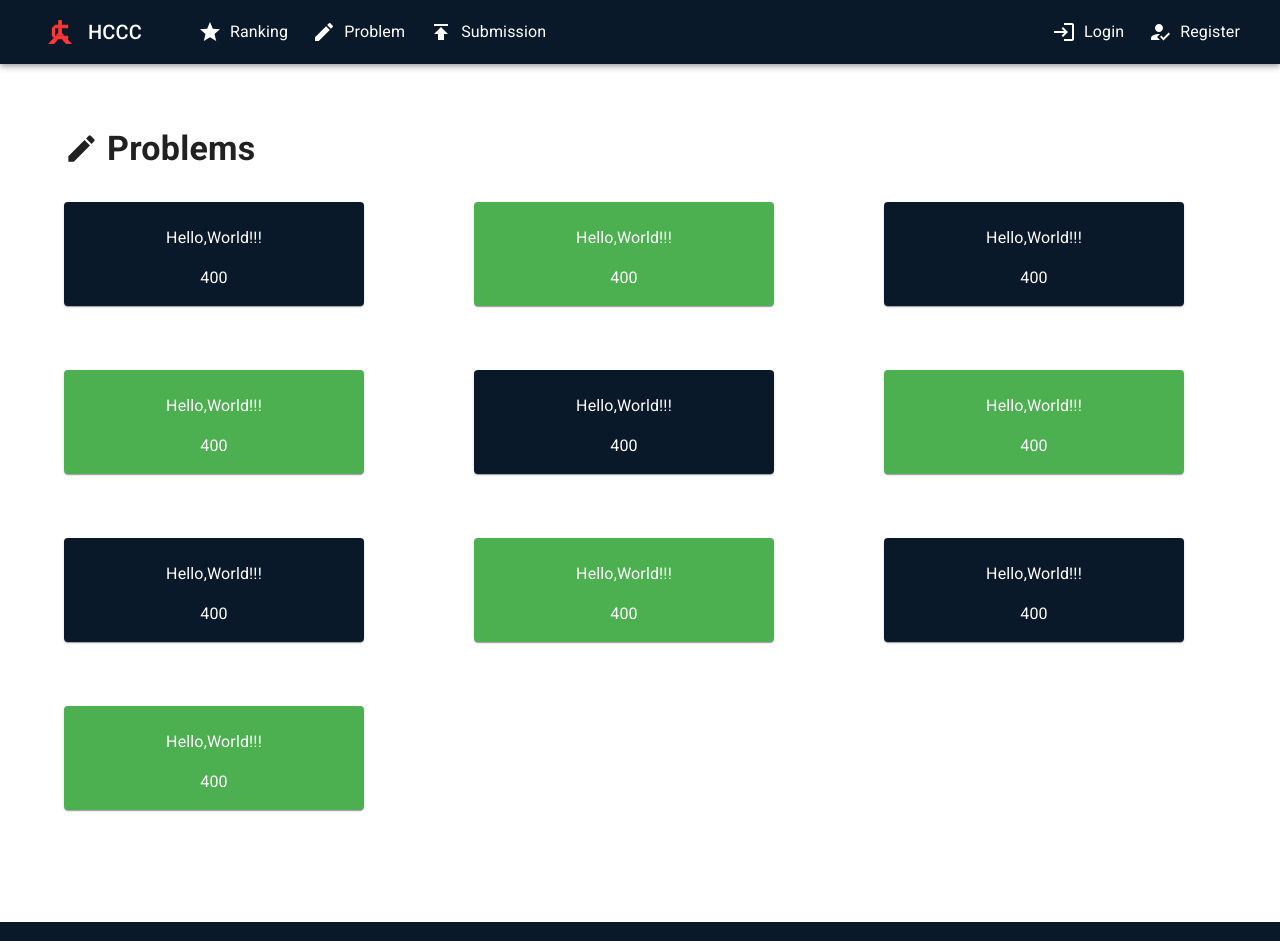
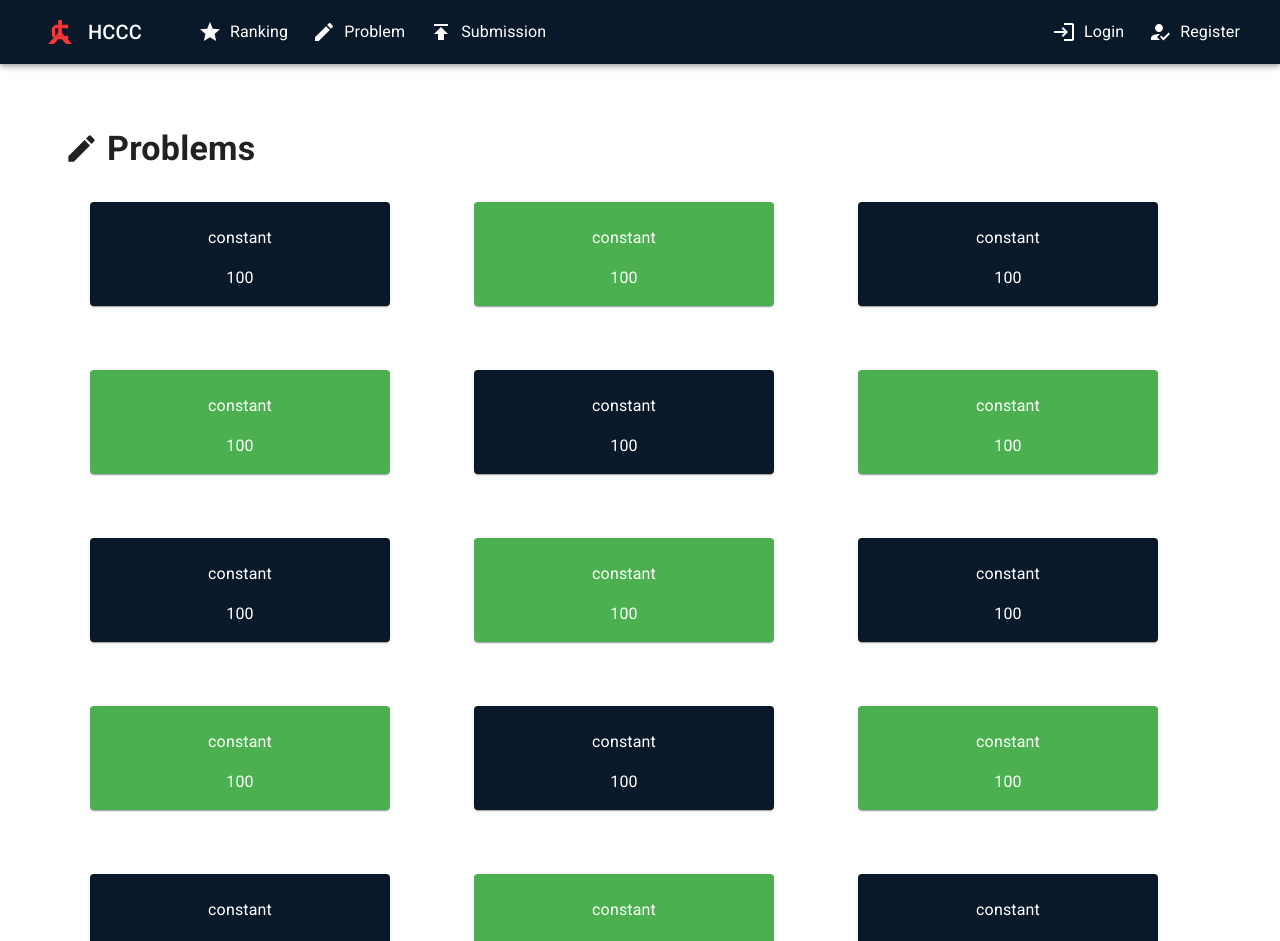
Before and after one commit to HumanCCompilerContest/Human-C-Compiler-Contest_frontend, a Next.js app: page /problems in a window 1280 px wide. Shown: the top 941 px of the page. Built offline with nearby package versions, Linux system fonts and the light colour scheme.

Commit message:
add problem fetch

```diff
--- a/src/features/api.ts
+++ b/src/features/api.ts
@@ -1,8 +1,22 @@
 import useSWR from 'swr'
 
-import { UserPost, UserResponse, ResponseBase } from '@/features/types'
+import {
+  UserPost,
+  UserResponse,
+  ResponseBase,
+  ProblemListResponse,
+  ProblemResponse,
+} from '@/features/types'
 
 const MeFetcher = (url: string): Promise<UserResponse> => {
+  return fetch(url).then((res) => res.json())
+}
+
+const ProblemListFetcher = (url: string): Promise<ProblemListResponse> => {
+  return fetch(url).then((res) => res.json())
+}
+
+const ProblemFetcher = (url: string): Promise<ProblemResponse> => {
   return fetch(url).then((res) => res.json())
 }
 
@@ -11,6 +25,26 @@ export const useMe = () => {
 
   return {
     userResponse: data,
+    isLoading: !error && !data,
+    isError: error,
+  }
+}
+
+export const useProblemList = () => {
+  const { data, error } = useSWR(`/api/problems/`, ProblemListFetcher)
+
+  return {
+    problemListResponse: data,
+    isLoading: !error && !data,
+    isError: error,
+  }
+}
+
+export const useProblem = (id: number) => {
+  const { data, error } = useSWR(`/api/problems/${id}`, ProblemFetcher)
+
+  return {
+    problemResponse: data,
     isLoading: !error && !data,
     isError: error,
   }
--- a/src/features/types/index.ts
+++ b/src/features/types/index.ts
@@ -17,6 +17,7 @@ export type UserResponse = ResponseBase & {
 }
 
 export type Problem = {
+  id: number
   title: string
   statement: string
   code: string
--- a/src/pages/api/problems/[id].ts
+++ b/src/pages/api/problems/[id].ts
@@ -10,11 +10,12 @@ export default function handler(
     status: 'ok',
     errorMessage: '',
     problem: {
+      id: 1,
       title: 'constant',
-      statement: 'return 42',
-      code: 'int main() {return 42;}',
-      input_desc: 'no',
-      output_desc: 'status code = 42',
+      statement: '42を返すコードをコンパイルしてください',
+      code: 'int main() {\n . return 42;\n}',
+      input_desc: 'なし',
+      output_desc: 'ステータスコードで42を返すようにしてください',
       score: 100,
     },
   }
--- a/src/pages/api/problems/index.ts
+++ b/src/pages/api/problems/index.ts
@@ -6,52 +6,36 @@ export default function handler(
   req: NextApiRequest,
   res: NextApiResponse<ProblemListResponse>,
 ) {
+  const problem = {
+    id: 1,
+    title: 'constant',
+    statement: 'return 42',
+    code: 'int main() {return 42;}',
+    input_desc: 'no',
+    output_desc: 'status code = 42',
+    score: 100,
+  }
   const data: ProblemListResponse = {
     status: 'ok',
     errorMessage: '',
-    items: [
-      {
-        title: 'constant',
-        statement: 'return 42',
-        code: 'int main() {return 42;}',
-        input_desc: 'no',
-        output_desc: 'status code = 42',
-        score: 100,
-      },
-      {
-        title: 'constant',
-        statement: 'return 42',
-        code: 'int main() {return 42;}',
-        input_desc: 'no',
-        output_desc: 'status code = 42',
-        score: 100,
-      },
-      {
-        title: 'constant',
-        statement: 'return 42',
-        code: 'int main() {return 42;}',
-        input_desc: 'no',
-        output_desc: 'status code = 42',
-        score: 100,
-      },
-      {
-        title: 'constant',
-        statement: 'return 42',
-        code: 'int main() {return 42;}',
-        input_desc: 'no',
-        output_desc: 'status code = 42',
-        score: 100,
-      },
-      {
-        title: 'constant',
-        statement: 'return 42',
-        code: 'int main() {return 42;}',
-        input_desc: 'no',
-        output_desc: 'status code = 42',
-        score: 100,
-      },
-    ],
+    items: [],
   }
+  data.items.push(problem)
+  data.items.push(problem)
+  data.items.push(problem)
+  data.items.push(problem)
+  data.items.push(problem)
+  data.items.push(problem)
+  data.items.push(problem)
+  data.items.push(problem)
+  data.items.push(problem)
+  data.items.push(problem)
+  data.items.push(problem)
+  data.items.push(problem)
+  data.items.push(problem)
+  data.items.push(problem)
+  data.items.push(problem)
+  data.items.push(problem)
   res.status(200).json(data)
 }
 ;``
--- a/src/pages/problems/index.tsx
+++ b/src/pages/problems/index.tsx
@@ -1,8 +1,10 @@
 import CreateIcon from '@mui/icons-material/Create'
 import { CardActionArea } from '@mui/material'
+import Backdrop from '@mui/material/Backdrop'
 import Box from '@mui/material/Box'
 import Card from '@mui/material/Card'
 import CardContent from '@mui/material/CardContent'
+import CircularProgress from '@mui/material/CircularProgress'
 import Typography from '@mui/material/Typography'
 import { green } from '@mui/material/colors'
 import { useTheme } from '@mui/material/styles'
@@ -11,9 +13,19 @@ import Head from 'next/head'
 import Link from 'next/link'
 
 import BasicLayout from '@/components/templates/BasicLayout'
+import { useProblemList } from '@/features/api'
 
 const Problems: NextPage = () => {
   const theme = useTheme()
+  const { problemListResponse, isLoading, isError } = useProblemList()
+
+  if (isLoading) {
+    return (
+      <Backdrop sx={{ color: '#fff' }} open>
+        <CircularProgress color='inherit' />
+      </Backdrop>
+    )
+  }
 
   return (
     <>
@@ -39,11 +51,11 @@ const Problems: NextPage = () => {
           sx={{
             display: 'flex',
             flexWrap: 'wrap',
-            justifyContent: 'space-between',
+            justifyContent: 'space-around',
             margin: '0 0 5rem',
           }}
         >
-          {[0, 0, 0, 0, 0, 0, 0, 0, 0, 0].map((v, i) => {
+          {problemListResponse?.items.map((v, i) => {
             return (
               <Card
                 key={i}
@@ -60,12 +72,12 @@ const Problems: NextPage = () => {
                 }}
               >
                 <CardActionArea>
-                  <Link href='/problems/1'>
+                  <Link href={`/problems/${v.id}`}>
                     <CardContent>
                       <Typography sx={{ margin: '0.5rem 0 1rem' }}>
-                        Hello,World!!!
+                        {v.title}
                       </Typography>
-                      <Typography>400</Typography>
+                      <Typography>{v.score}</Typography>
                     </CardContent>
                   </Link>
                 </CardActionArea>
```
Also changed, not shown: src/pages/problems/[id].tsx (+48 -9 lines).
